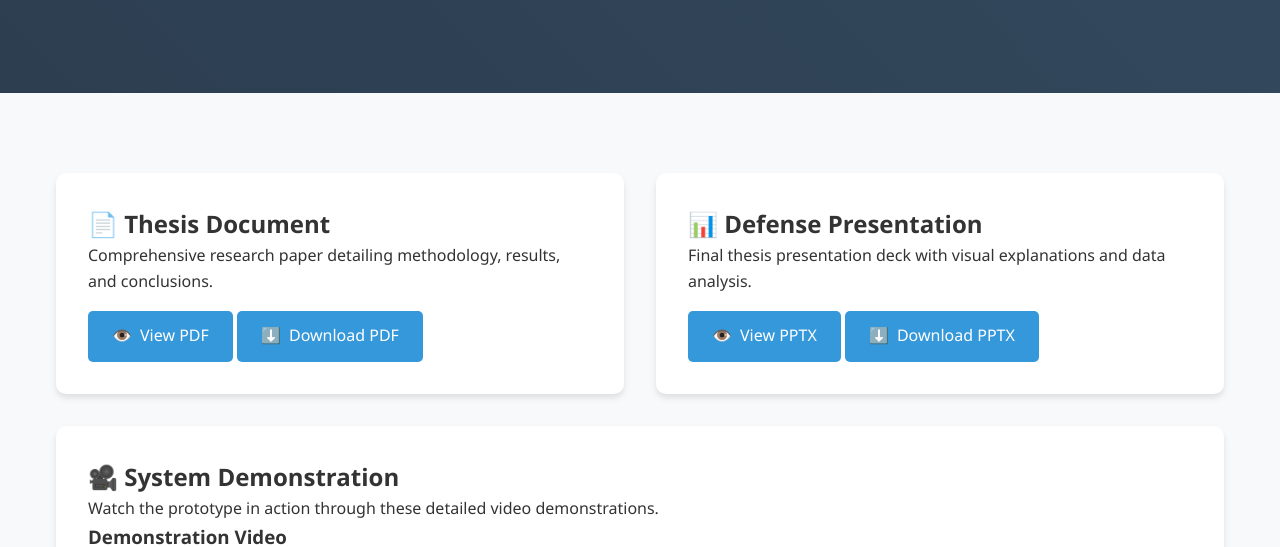
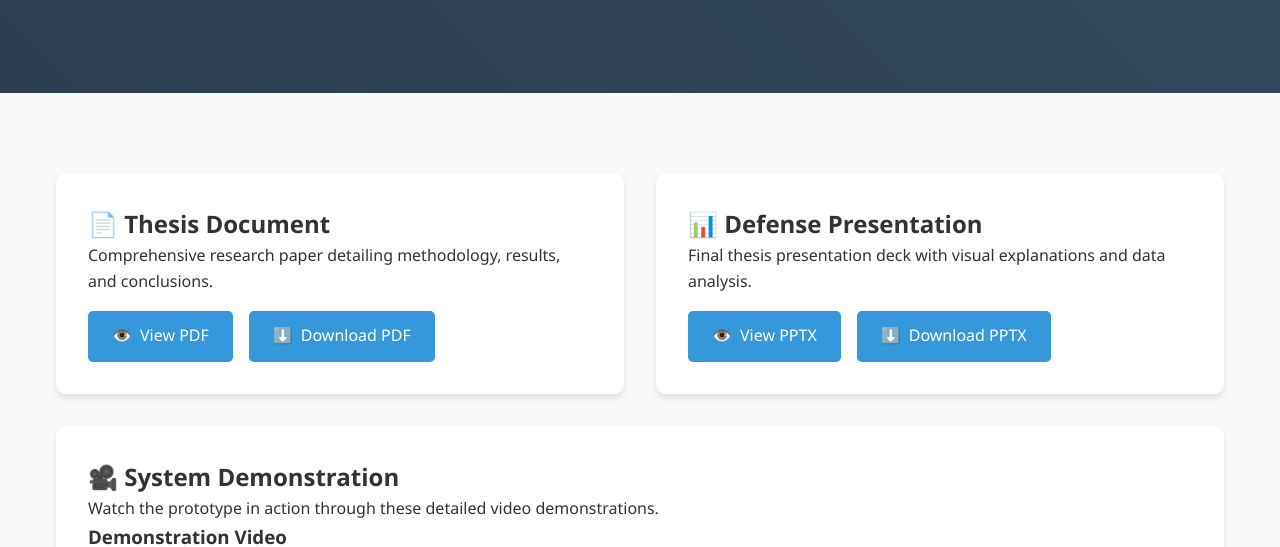
Before and after one commit to VinnyLii/VincentUba-Portfolio, a plain HTML site: page index.html in a window 1280 px wide. Shown: the part 259-806 px from the top of the page. Drawn offline with Linux system fonts and the light colour scheme.

Commit message:
Update index.html

```diff
--- a/index.html
+++ b/index.html
@@ -83,8 +83,10 @@
             transition: transform 0.3s ease;
         }
 
-        .card:hover {
-            transform: translateY(-5px);
+        .btn-group {
+    display: flex;
+    gap: 1rem;
+    margin-top: 1rem;
 }
 
 .btn {
@@ -95,7 +97,6 @@
     color: white;
     border-radius: 5px;
     text-decoration: none;
-            margin-top: 1rem;
     transition: background 0.3s ease;
 }
 
```
Lines whose indentation alone changed are shown as unchanged.
